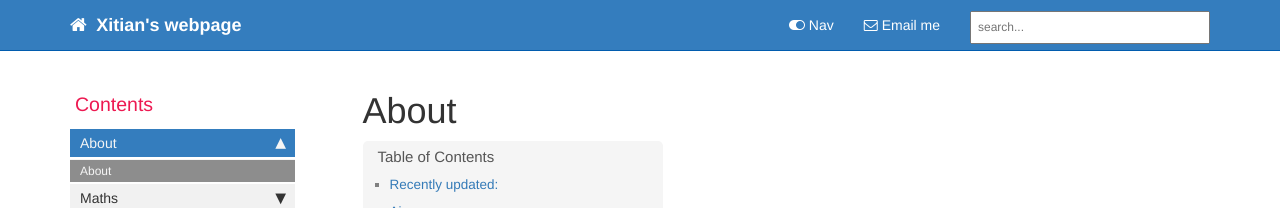
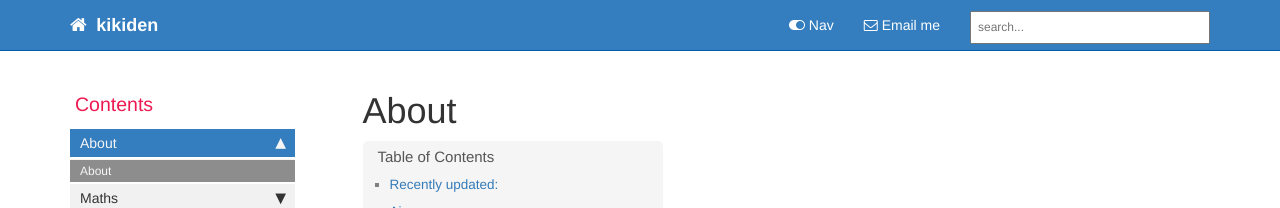
Before and after one commit to isx2015/isx2015.github.io, a Jekyll site: the page built from index.md, in a window 1280 px wide. Shown: the top 208 px of the page. Built offline with Jekyll 4.4.1, drawn with Linux system fonts in a browser that asks for light colours; comment, search, counter and statistics services are not loaded.

Commit message:
Update _config.yml

```diff
--- a/_config.yml
+++ b/_config.yml
@@ -3,10 +3,10 @@ repository: tomjoht/documentation-theme-jekyll
 output: web
 # this property is useful for conditional filtering of content that is separate from the PDF.
 
-topnav_title: Xitian's webpage
+topnav_title: kikiden
 # this appears on the top navigation bar next to the home button
 
-site_title: Xitian's webpage
+site_title: kikiden
 # this appears in the html browser tab for the site title (seen mostly by search engines, not users)
 
 company_name:
```
